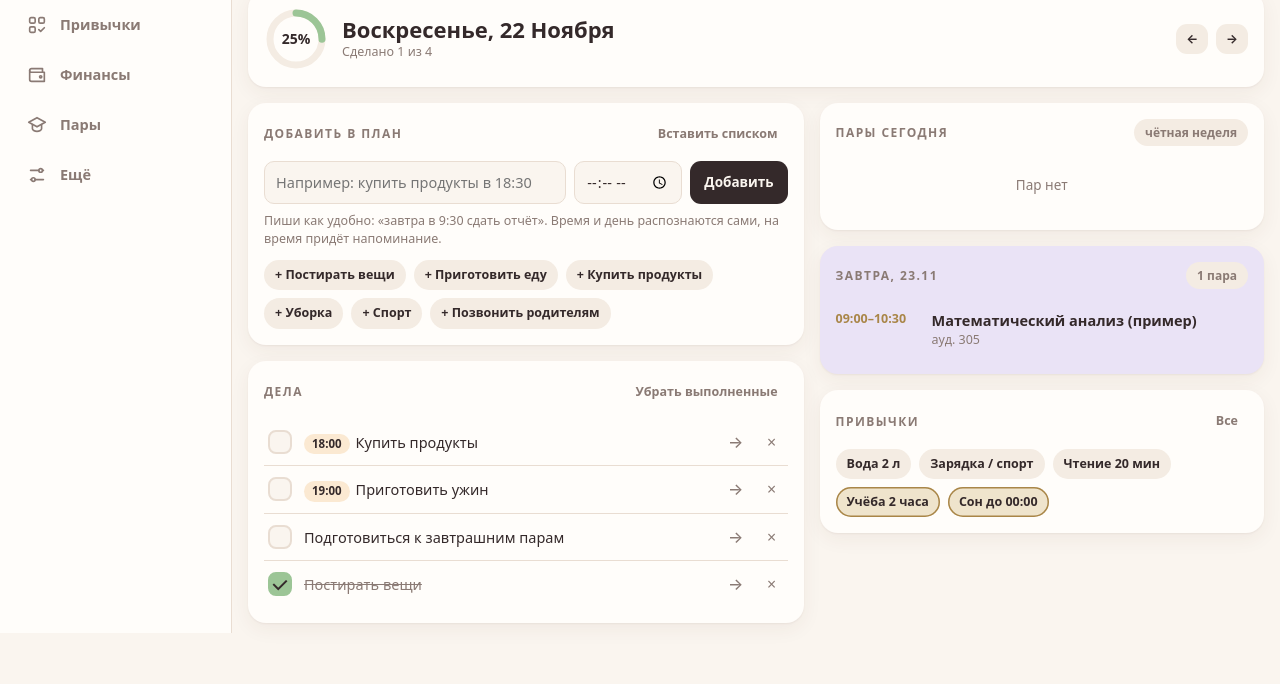
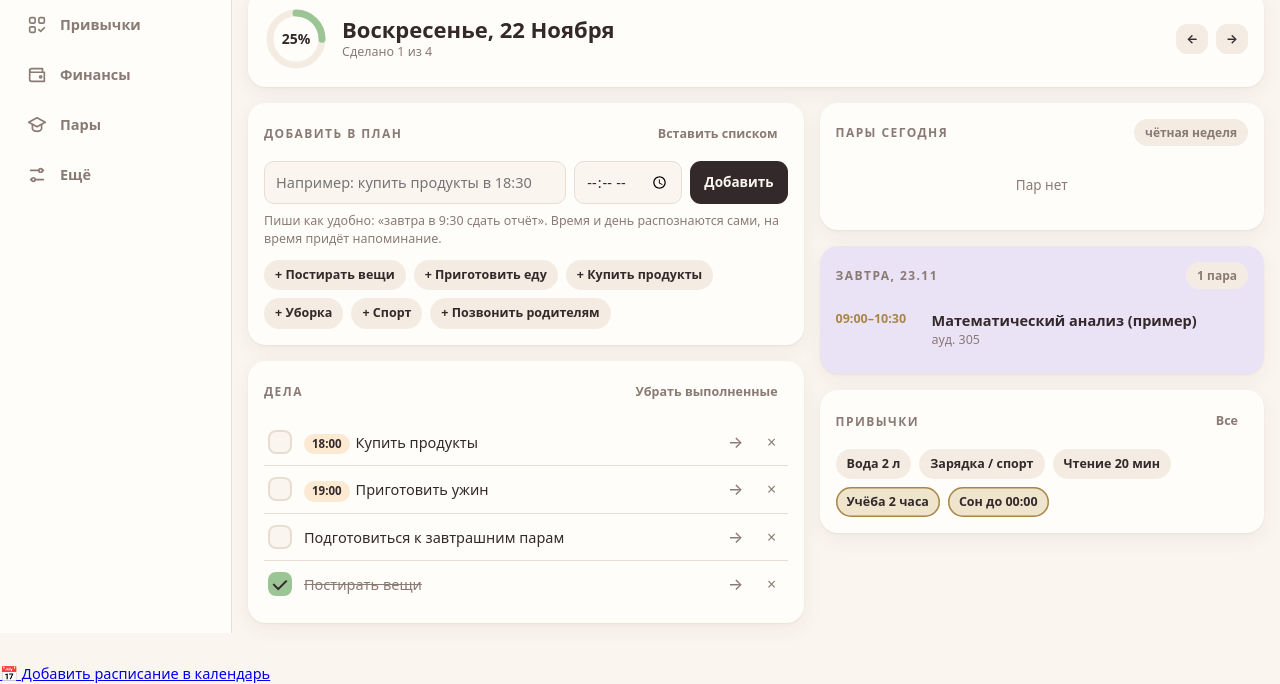
Before and after one commit to ghoul0prime/prime-treker, a plain HTML site: page index.html in a window 1280 px wide. Shown: the part 167-851 px from the top of the page. Before the commit the page ends 830 px from the top, so only its background shows below. Drawn offline with Linux system fonts and the light colour scheme.

Commit message:
Update index.html

```diff
--- a/index.html
+++ b/index.html
@@ -821,3 +821,4 @@ addEventListener('online',cloudSync);
 document.addEventListener('visibilitychange',()=>{if(!document.hidden)cloudSync()});
 </script>
 </body></html>
+<a href="webcal://ВАШ-АДРЕС/schedule.ics">📅 Добавить расписание в календарь</a>
```
